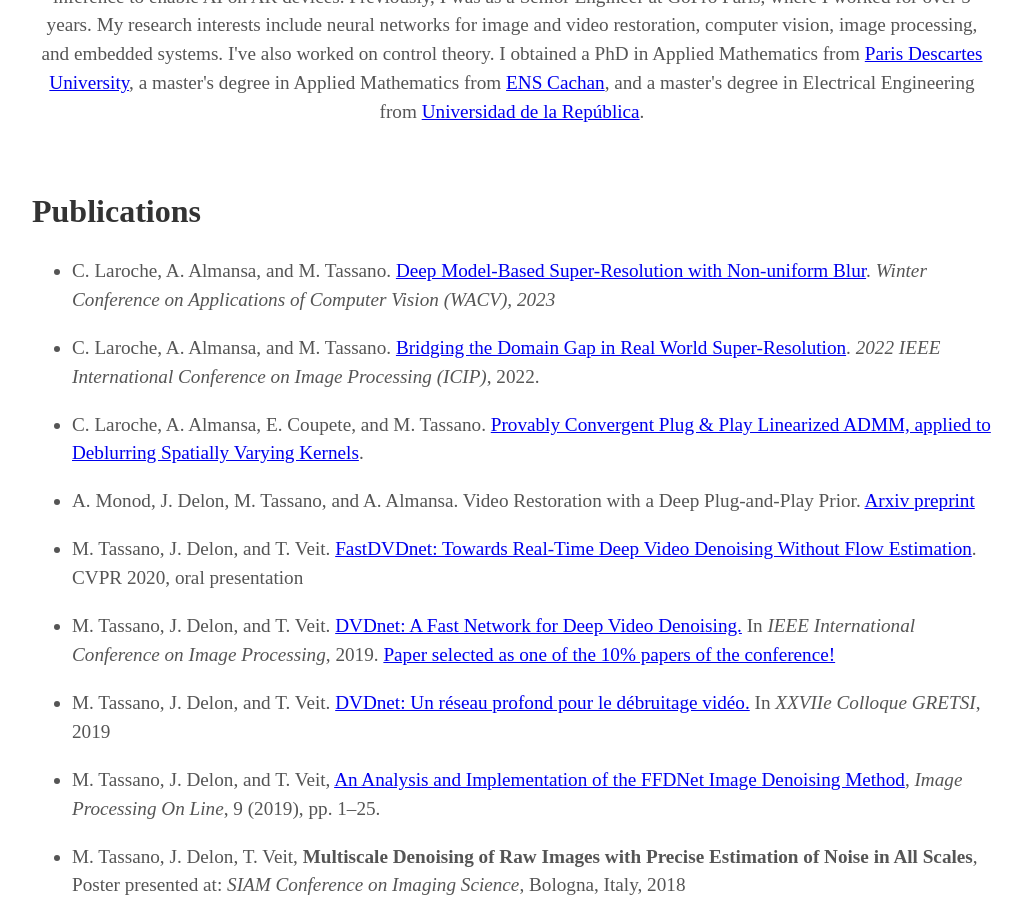
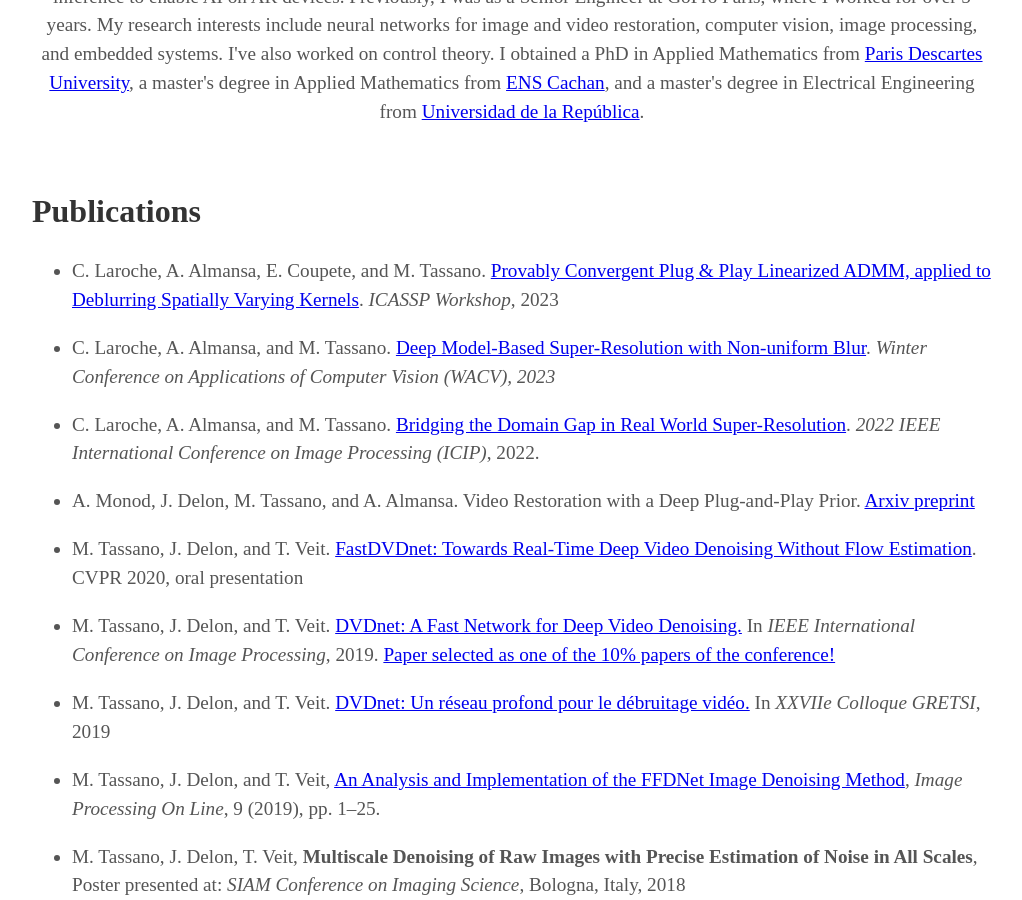
Before and after one commit to m-tassano/m-tassano.github.io, a Jekyll site: the page built from index.md, in a window 1280 px wide and 900 px high, scrolled down 1103 px. Shown: the whole window, without its empty margins (128-1150 px from the left). Built offline with Jekyll 4.4.1, drawn with Linux system fonts in a browser that asks for light colours; some web fonts are replaced.

Commit message:
Update about.html

```diff
--- a/_includes/about.html
+++ b/_includes/about.html
@@ -7,11 +7,11 @@
 {% capture x %}
 ## Publications
 
+- C. Laroche, A. Almansa, E. Coupete, and M. Tassano. [Provably Convergent Plug & Play Linearized ADMM, applied to Deblurring Spatially Varying Kernels](https://arxiv.org/abs/2210.10605). _ICASSP Workshop_, 2023
+
 - C. Laroche, A. Almansa, and M. Tassano. [Deep Model-Based Super-Resolution with Non-uniform Blur](https://openaccess.thecvf.com/content/WACV2023/html/Laroche_Deep_Model-Based_Super-Resolution_With_Non-Uniform_Blur_WACV_2023_paper.html). _Winter Conference on Applications of Computer Vision (WACV), 2023_
 
 - C. Laroche, A. Almansa, and M. Tassano. [Bridging the Domain Gap in Real World Super-Resolution](https://ieeexplore.ieee.org/document/9897850). _2022 IEEE International Conference on Image Processing (ICIP)_, 2022.
-
-- C. Laroche, A. Almansa, E. Coupete, and M. Tassano. [Provably Convergent Plug & Play Linearized ADMM, applied to Deblurring Spatially Varying Kernels](https://arxiv.org/abs/2210.10605).
 
 - A. Monod, J. Delon, M. Tassano, and A. Almansa. Video Restoration with a Deep Plug-and-Play Prior. [Arxiv preprint](https://arxiv.org/abs/2209.02854)
 
```
